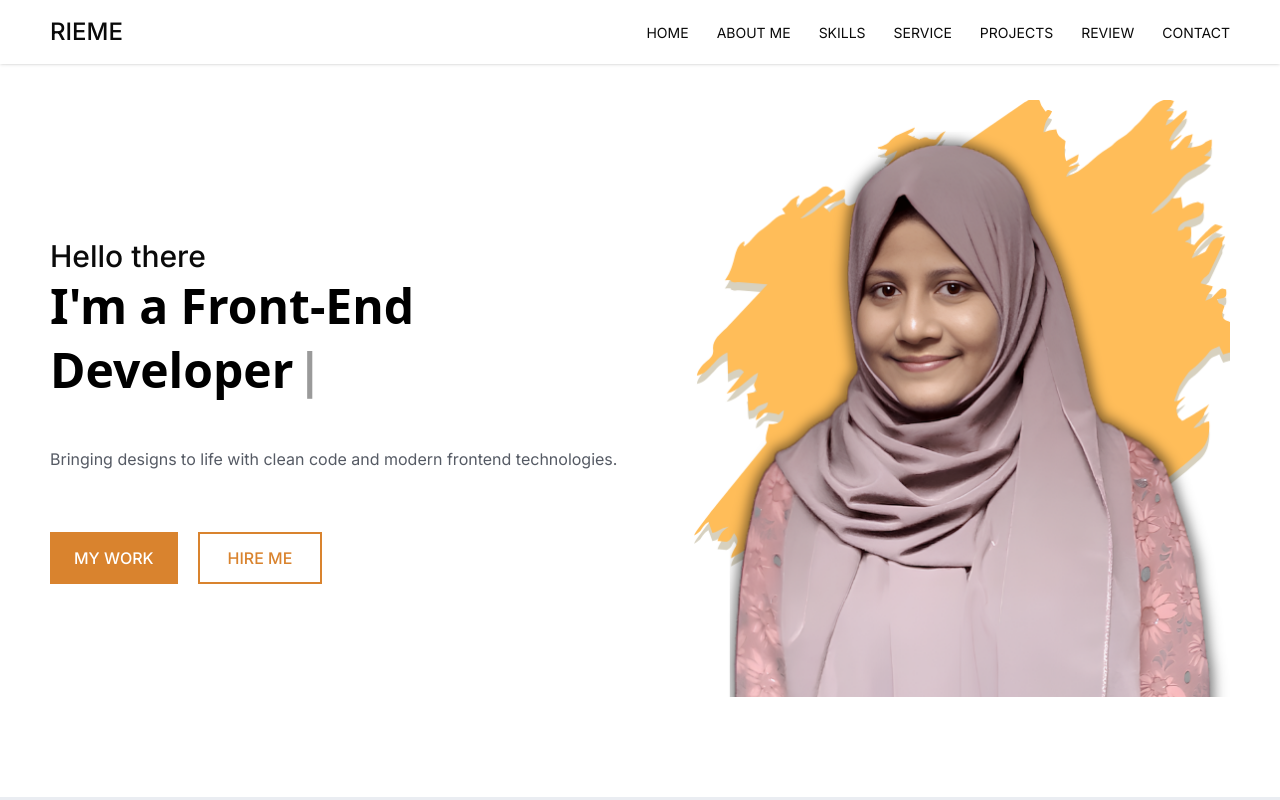
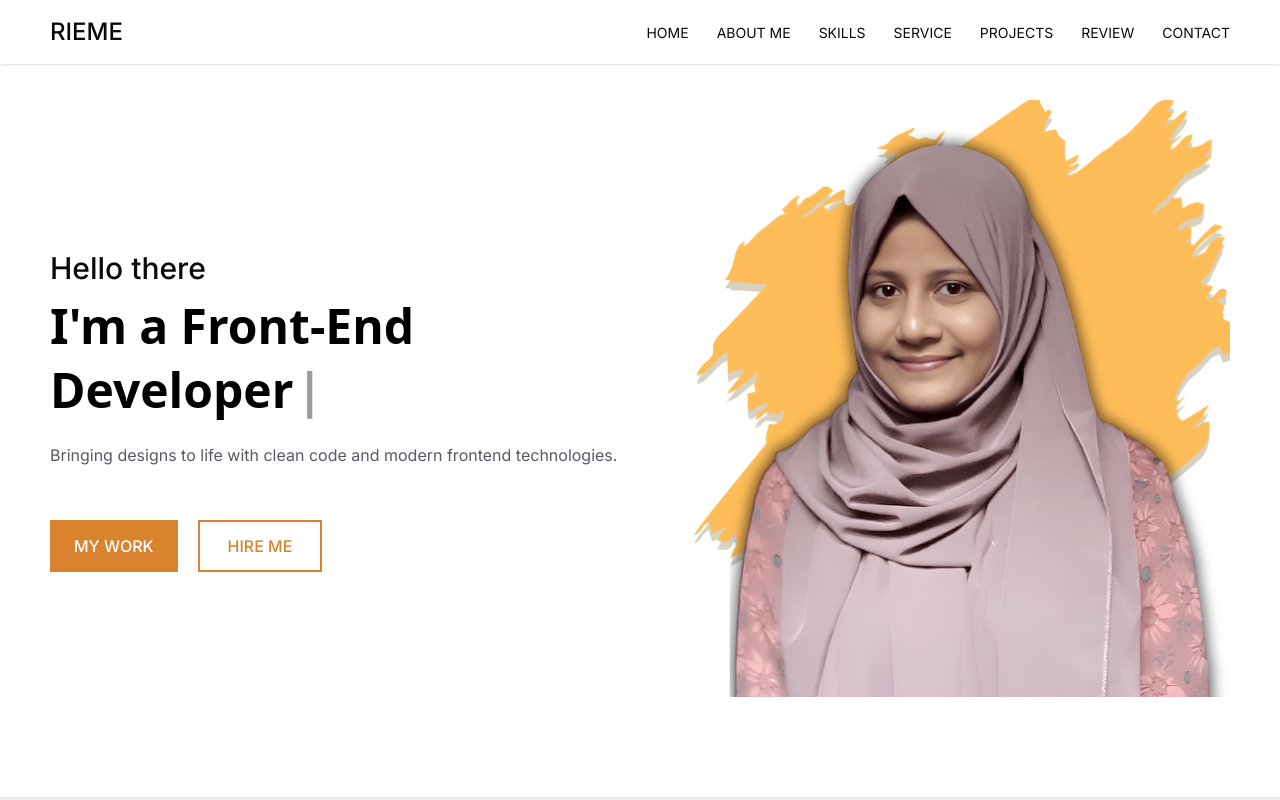
Before and after one commit to riemetoba/Rieme_portfolio, a React (Vite) app: page / in a window 1280 px wide. Shown: the top 800 px of the page. Built offline with nearby package versions, Linux system fonts and the light colour scheme.

Commit message:
fix: padding issue in banner text

```diff
--- a/src/components/layouts/Banner.jsx
+++ b/src/components/layouts/Banner.jsx
@@ -13,7 +13,7 @@ const Banner = () => {
           }
         >
           <div className="px-2 lg:px-0">
-            <h3 className="pt-6 text-xl lg:text-3xl font-inter font-medium">
+            <h3 className="pt-6 pb-2 text-xl lg:text-3xl font-inter font-medium">
               Hello there
             </h3>
             <h1 className="text-2xl md:text-[30px] lg:text-[48px] font-bold text-black mb-5">
@@ -28,7 +28,7 @@ const Banner = () => {
                 delaySpeed={1500}
               />
             </h1>
-            <p className="text-sm lg:text-base font-inter leading-relaxed py-6 text-[#555A64]">
+            <p className="text-sm lg:text-base font-inter leading-relaxed pb-4 text-[#555A64]">
               Bringing designs to life with clean code and modern frontend
               technologies.
             </p>
```
